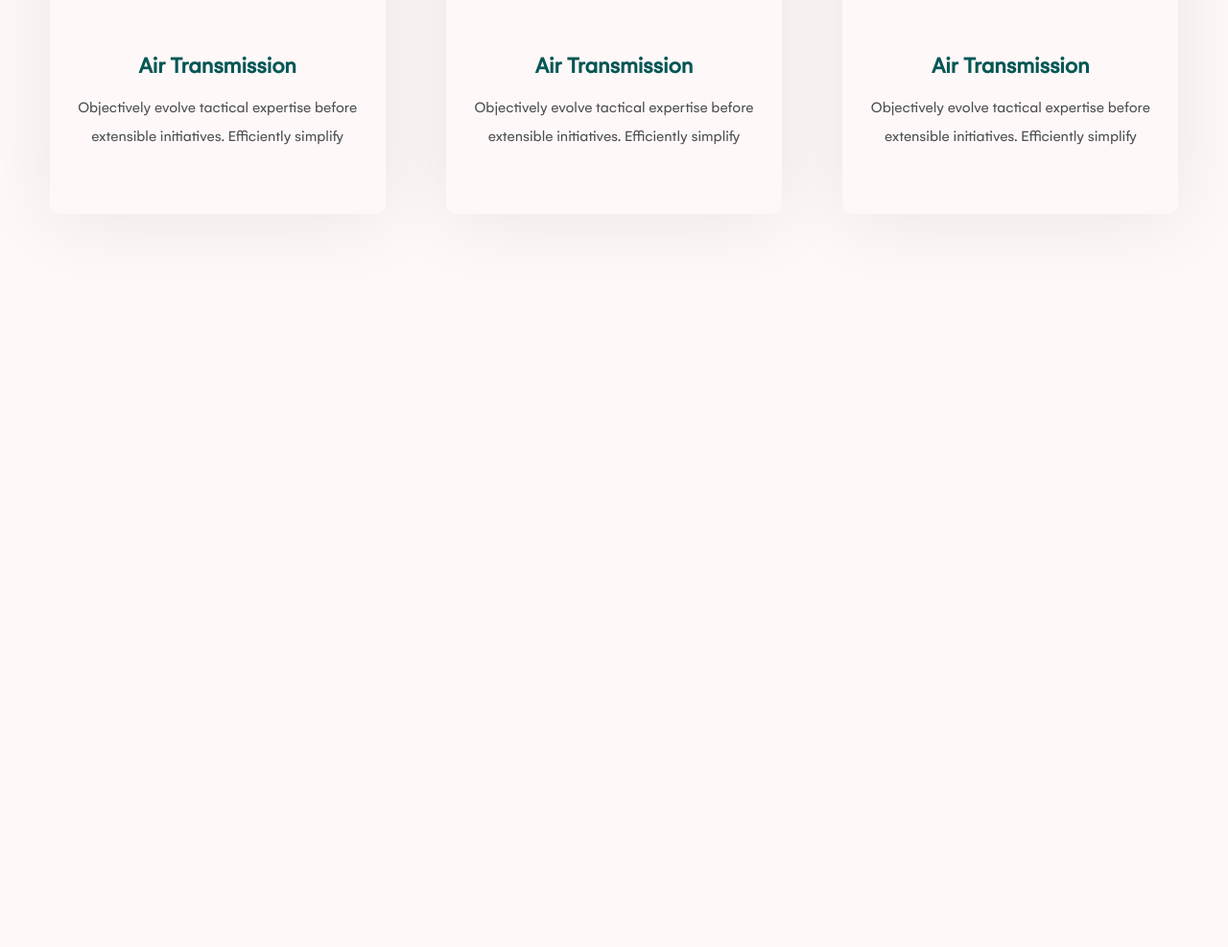
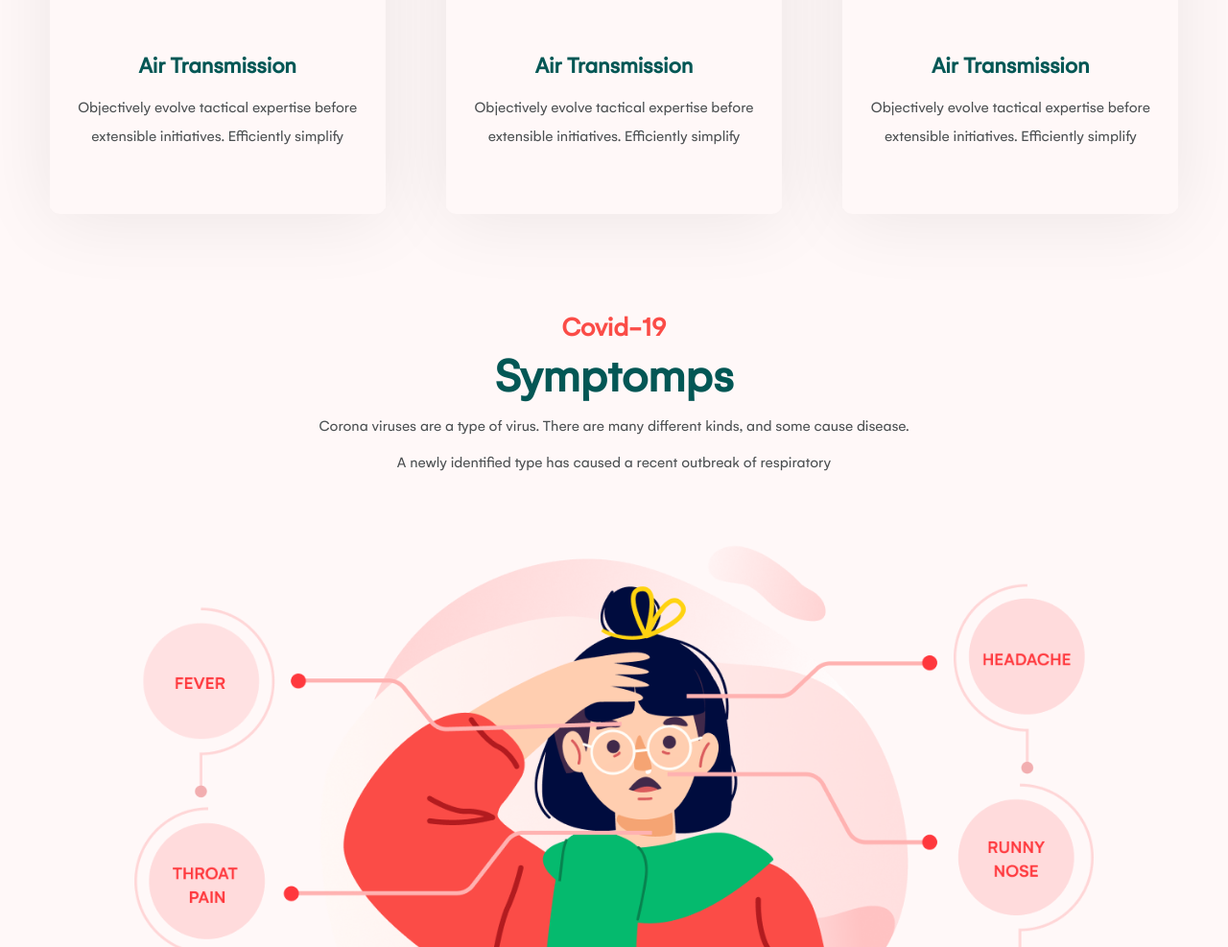
Before and after one commit to abubakir88/Covid-19, a plain HTML site: page index.html in a window 1280 px wide. Shown: the part 1813-2800 px from the top of the page at 96% size. Before the commit the page ends 2136 px from the top, so only its background shows below. Drawn offline with Linux system fonts and the light colour scheme.

Commit message:
add Symptomps section

```diff
--- a/Style/style.scss
+++ b/Style/style.scss
@@ -1,6 +1,7 @@
 :root {
   --primary-color: #fb4c47;
 }
+
 * {
   box-sizing: border-box;
   padding: 0;
@@ -29,12 +30,11 @@ header {
   top: 0;
   right: 0;
   left: 0;
-  border-bottom: 5px solid var(--primary-color);
+  border-bottom: 3px solid var(--primary-color);
   nav {
     display: flex;
     align-items: center;
     justify-content: space-between;
-    padding: 10px 0;
     .logo {
     }
     .nav_items {
@@ -256,4 +256,35 @@ main {
       }
     }
   }
+  .symptomps {
+    display: flex;
+    flex-direction: column;
+    .symptomps_title {
+      display: flex;
+      flex-direction: column;
+      align-items: center;
+      h4 {
+        color: var(--primary-color);
+        font-size: 28px;
+        font-weight: 700;
+      }
+      h1 {
+        color: #035755;
+        font-size: 50px;
+        font-weight: 700;
+      }
+      p {
+        max-width: 620px;
+        text-align: center;
+        color: #4b4f51;
+        line-height: 38px;
+      }
+    }
+    &:last-child {
+      text-align: center;
+    }
+    img {
+      max-width: 1000px;
+    }
+  }
 }
--- a/index.html
+++ b/index.html
@@ -111,6 +111,20 @@
           </div>
         </div>
       </section>
+      <section class="symptomps">
+        <div class="container">
+          <div class="symptomps_title">
+            <h4>Covid-19</h4>
+            <h1>Symptomps</h1>
+            <p>
+              Corona viruses are a type of virus. There are many different
+              kinds, and some cause disease. A newly identified type has caused
+              a recent outbreak of respiratory
+            </p>
+          </div>
+          <img src="./images/symptomps_img.png" alt="Symptomps image" />
+        </div>
+      </section>
     </main>
     <footer></footer>
   </body>
```
Also changed, not shown: Style/style.css, images/symptomps_img.png (added), 1 other file.
